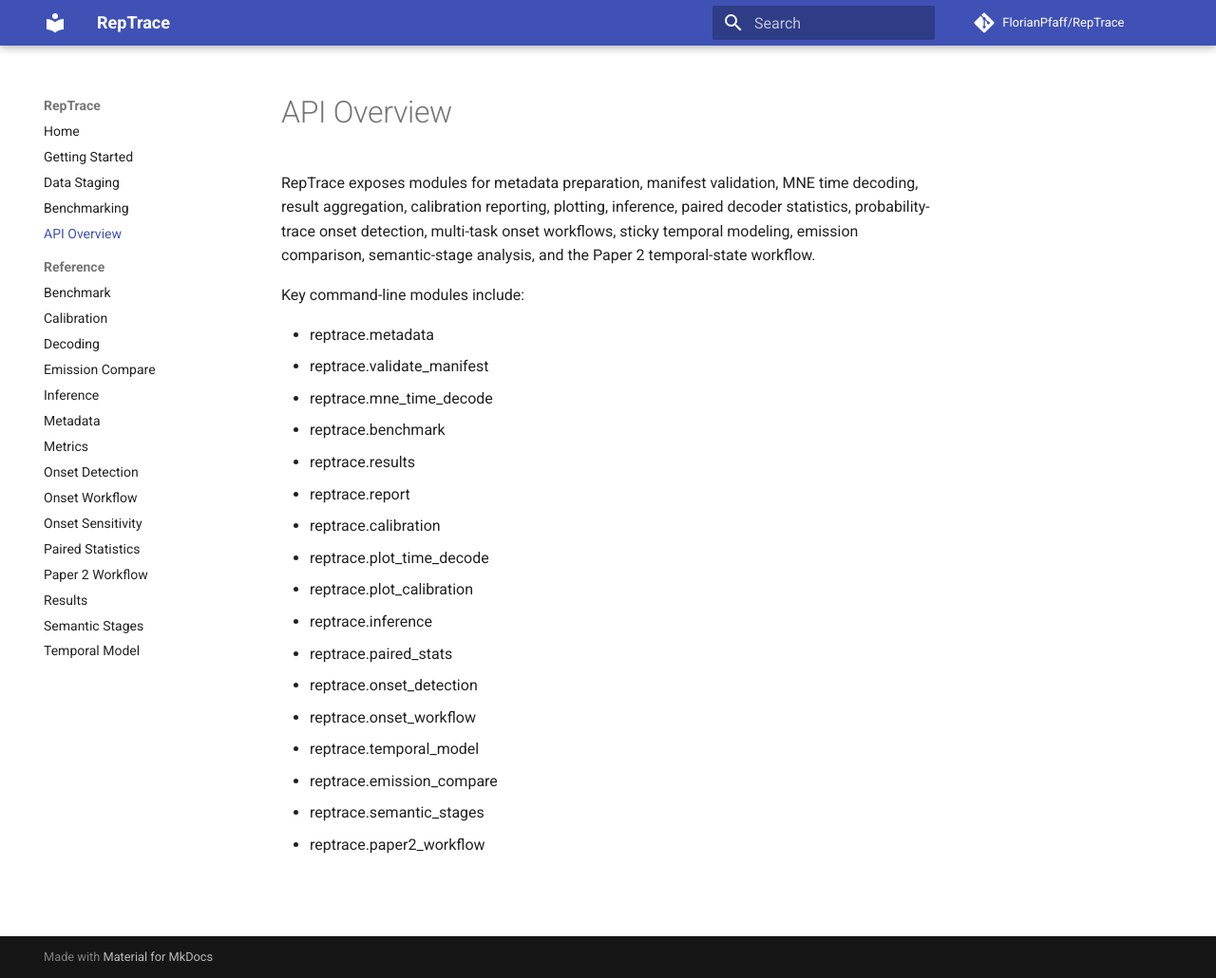
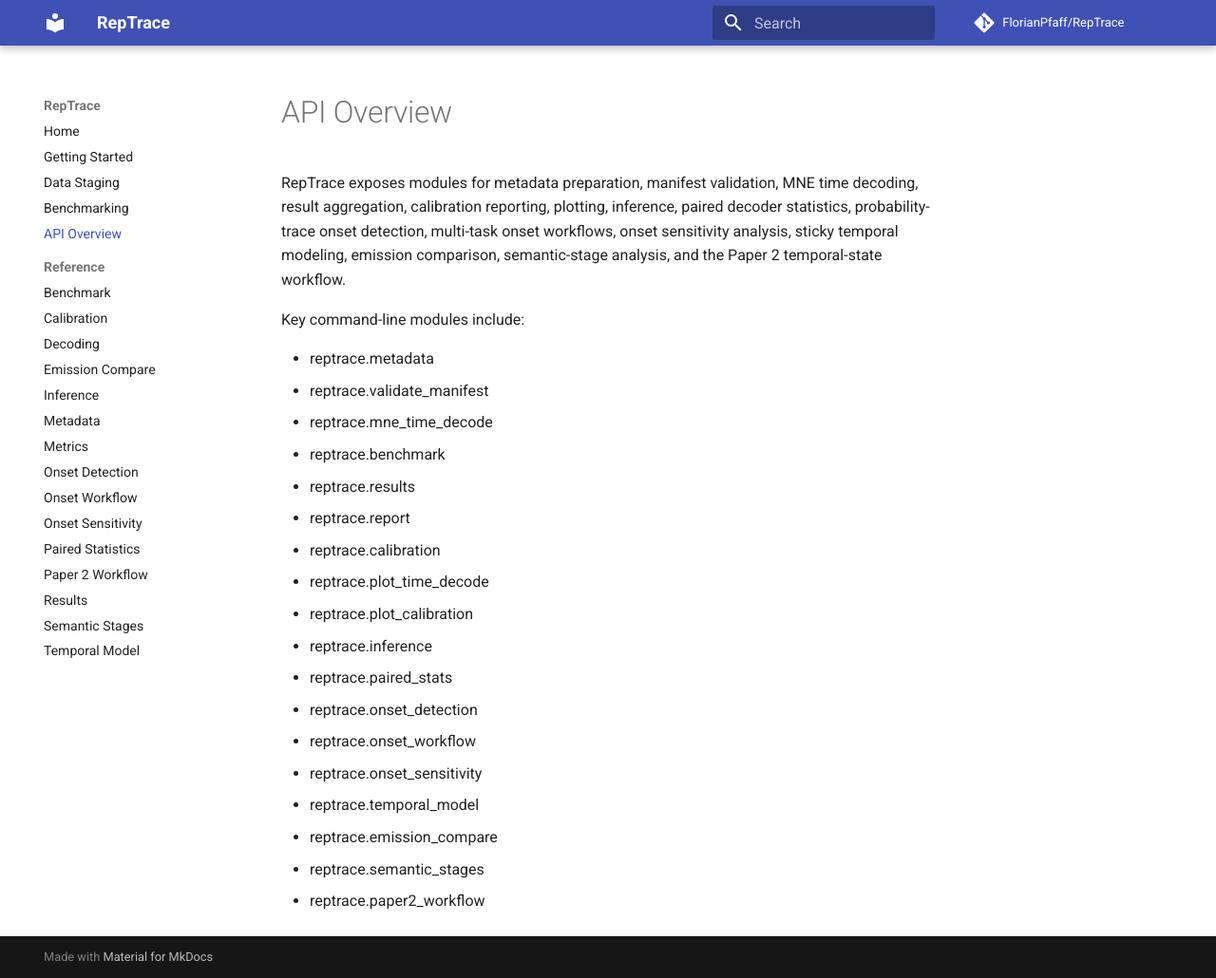
Before and after one commit to FlorianPfaff/RepTrace, an MkDocs documentation site: the page built from docs/api-overview.md, in a window 1280 px wide and 1030 px high. Shown: the whole window at 95% size. Built offline with MkDocs 1.6.1 and Material for MkDocs 9.7.7, drawn with Linux system fonts in a browser that asks for light colours; comment, search, counter and statistics services are not loaded.

Commit message:
Document onset sensitivity in API overview

```diff
--- a/docs/api-overview.md
+++ b/docs/api-overview.md
@@ -1,6 +1,6 @@
 # API Overview
 
-RepTrace exposes modules for metadata preparation, manifest validation, MNE time decoding, result aggregation, calibration reporting, plotting, inference, paired decoder statistics, probability-trace onset detection, multi-task onset workflows, sticky temporal modeling, emission comparison, semantic-stage analysis, and the Paper 2 temporal-state workflow.
+RepTrace exposes modules for metadata preparation, manifest validation, MNE time decoding, result aggregation, calibration reporting, plotting, inference, paired decoder statistics, probability-trace onset detection, multi-task onset workflows, onset sensitivity analysis, sticky temporal modeling, emission comparison, semantic-stage analysis, and the Paper 2 temporal-state workflow.
 
 Key command-line modules include:
 
@@ -17,6 +17,7 @@ Key command-line modules include:
 - reptrace.paired_stats
 - reptrace.onset_detection
 - reptrace.onset_workflow
+- reptrace.onset_sensitivity
 - reptrace.temporal_model
 - reptrace.emission_compare
 - reptrace.semantic_stages
```
